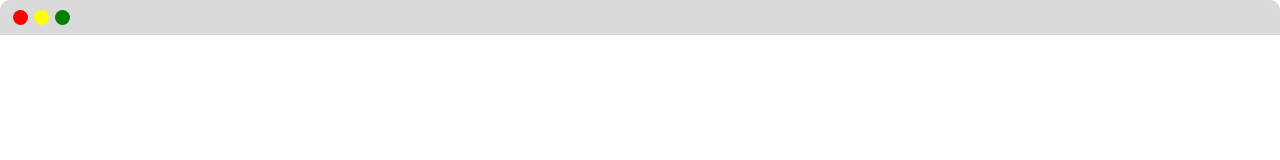
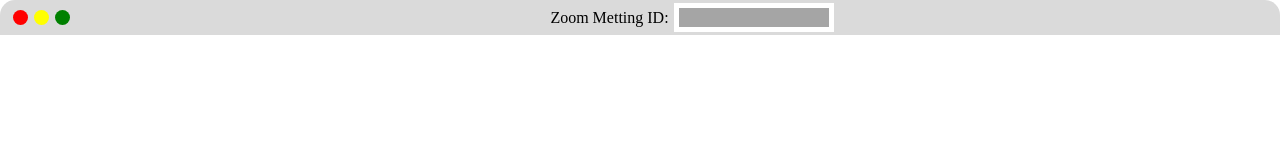
Before and after one commit to LauCost/html-css-zoom, a plain HTML site: page index.html in a window 1280 px wide. Drawn offline with Linux system fonts and the light colour scheme.

Commit message:
Completato l'header

```diff
--- a/index.html
+++ b/index.html
@@ -20,7 +20,12 @@
         </div>
 
         <div class="cont_zoomid">
+            <p>
+                Zoom Metting ID:
+            </p>
+            <div class="censura">
 
+            </div>
         </div>
 
     </header>
--- a/style.css
+++ b/style.css
@@ -9,8 +9,9 @@
 header{
     background-color: #DADADA;
     display: flex;
-    border-top-left-radius: 10px;
-    border-top-right-radius: 10px;
+    border-top-left-radius: 15px;
+    border-top-right-radius: 15px;
+    align-items: center;
 }
 /* /Header Main Footer */
 
@@ -21,6 +22,7 @@ header{
     display: flex;
     align-items: center;
     padding: 10px;
+    width: 43%;
 }
 
 .red, .yellow, .green{
@@ -41,3 +43,16 @@ header{
 .green{
     background-color: green;
 }
+
+.cont_zoomid{
+    display: flex;
+    align-items: center;
+}
+
+.censura{
+    width: 160px;
+    background-color: #A5A5A5;
+    border: 5px solid #FFFFFF;
+    height: 29px;
+    margin-left: 5px;
+}
```
